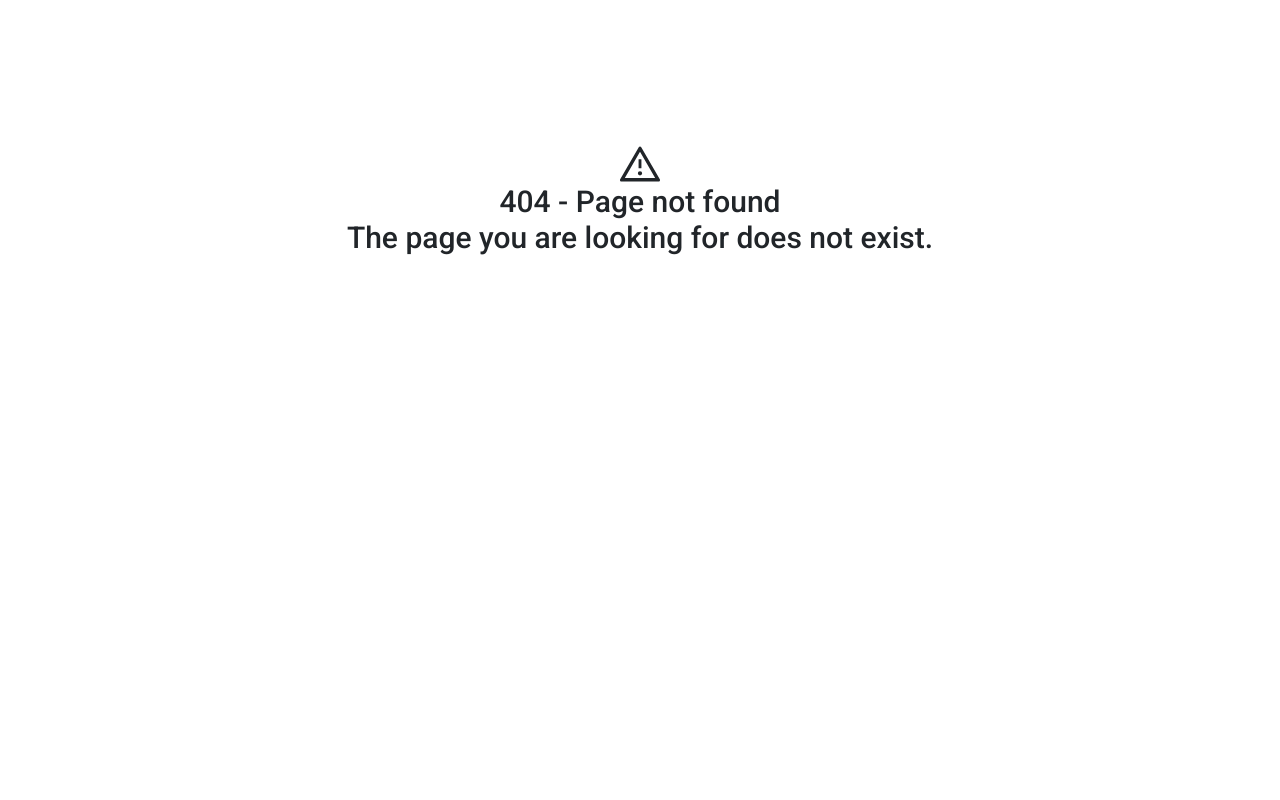
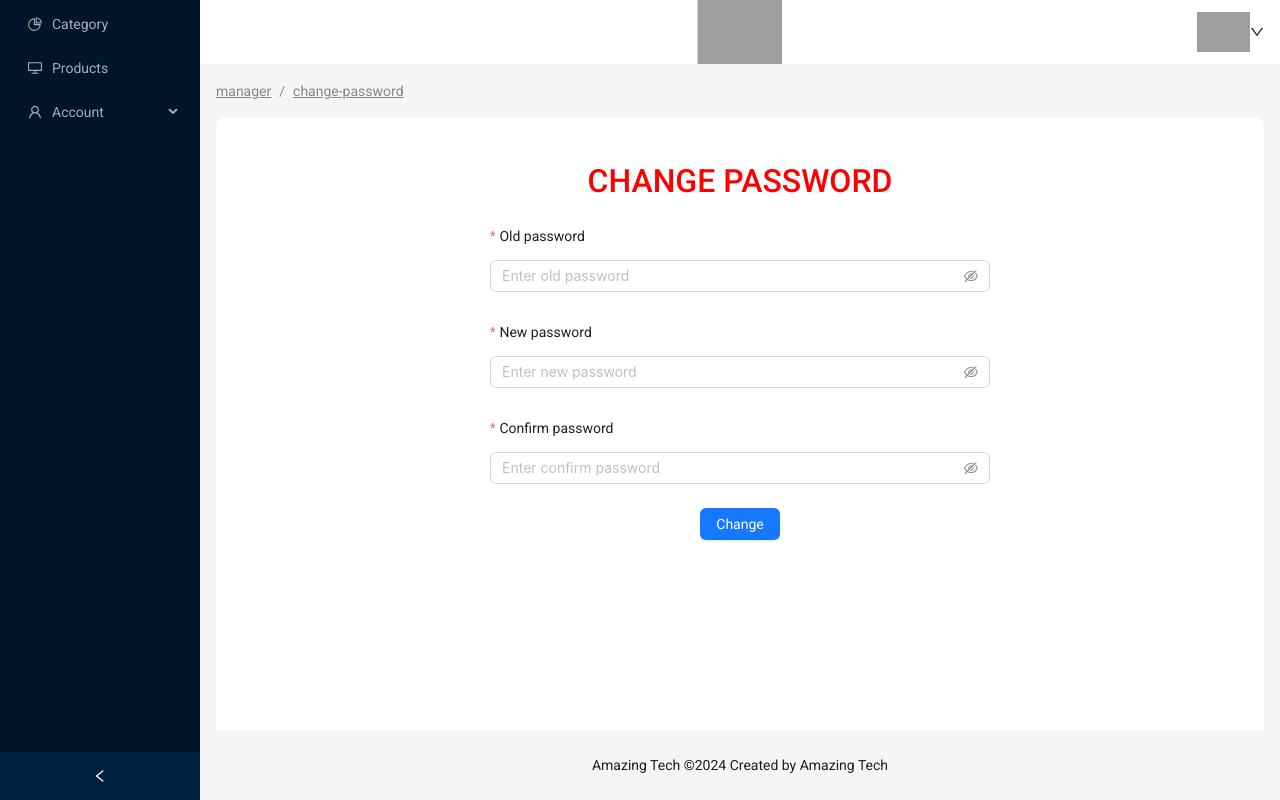
Before and after one commit to totrieuvy/smartphone, a React (Vite) app: page /manager/change-password in a window 1280 px wide. Before the commit this address had no page. Built offline with nearby package versions, Linux system fonts and the light colour scheme; grey boxes are pictures that could not be loaded; the HTML template or start-up script is replaced by a standard one.

Commit message:
done change password

```diff
--- /dev/null
+++ b/src/pages/manager/change-password/index.jsx
@@ -0,0 +1,98 @@
+import { useForm } from "antd/es/form/Form";
+import "./index.scss";
+import { Button, Form, Input } from "antd";
+import { useEffect, useState } from "react";
+import { toast } from "react-toastify";
+import axios from "axios";
+import { useNavigate } from "react-router-dom";
+
+function ChangePassword() {
+  const [form] = useForm();
+  const [oldPassword, setOldPassword] = useState("");
+  const [id, setId] = useState("");
+  const navigate = useNavigate();
+
+  useEffect(() => {
+    const account = localStorage?.getItem("account");
+    const json = JSON.parse(account);
+    const oldPassword = json?.user?.password;
+    setOldPassword(oldPassword);
+    setId(json?.user?.id);
+  }, []);
+
+  const handleFinish = async (values) => {
+    try {
+      if (values.newPassword !== values.confirmNewPassword) {
+        toast.error("Confirm passsword incorrect!");
+      } else if (values.oldPassword !== oldPassword) {
+        toast.error("Old passsword incorrect!");
+      } else {
+        await axios.put(`https://6692a166346eeafcf46da14d.mockapi.io/account/${id}`, {
+          password: values.newPassword,
+        });
+        form.resetFields();
+        localStorage.removeItem("account");
+        setTimeout(() => navigate("/login"), 1000);
+        toast.success("Change password successfully. Please login again");
+      }
+    } catch (error) {
+      console.log(error);
+    }
+  };
+  return (
+    <div className="ChangePassword">
+      <div className="ChangePassword__title">
+        <h2>Change password</h2>
+      </div>
+      <div className="ChangePassword__content">
+        <Form form={form} labelCol={{ span: 24 }} onFinish={handleFinish}>
+          <Form.Item
+            name="oldPassword"
+            label="Old password"
+            rules={[
+              {
+                required: true,
+                message: "Old password cannot null!!!",
+              },
+            ]}
+          >
+            <Input.Password placeholder="Enter old password" />
+          </Form.Item>
+          <Form.Item
+            name="newPassword"
+            label="New password"
+            rules={[
+              {
+                required: true,
+                message: "New password cannot null!!!",
+              },
+            ]}
+          >
+            <Input.Password placeholder="Enter new password" />
+          </Form.Item>
+          <Form.Item
+            name="confirmNewPassword"
+            label="Confirm password"
+            rules={[
+              {
+                required: true,
+                message: "Confirm password cannot null!!!",
+              },
+            ]}
+          >
+            <Input.Password placeholder="Enter confirm password" />
+          </Form.Item>
+          <Form.Item>
+            <div className="ChangePassword__buttonWrapper">
+              <Button type="primary" className="ChangePassword__buttonWrapper" htmlType="submit">
+                Change
+              </Button>
+            </div>
+          </Form.Item>
+        </Form>
+      </div>
+    </div>
+  );
+}
+
+export default ChangePassword;
--- /dev/null
+++ b/src/pages/manager/change-password/index.scss
@@ -0,0 +1,30 @@
+.ChangePassword {
+  &__title {
+    text-transform: uppercase;
+    color: red;
+    display: flex;
+    justify-content: center;
+    margin: 20px 0px;
+
+    h2 {
+      margin: 0;
+    }
+  }
+
+  &__content {
+    margin: 0 auto;
+    width: 50%;
+  }
+
+  &__buttonWrapper {
+    display: flex;
+    justify-content: center;
+  }
+
+  @media (max-width: 768px) {
+    &__content {
+      margin: 0 auto;
+      width: 100%;
+    }
+  }
+}
--- a/src/pages/manager/product/Product.jsx
+++ b/src/pages/manager/product/Product.jsx
@@ -17,7 +17,7 @@ function Product() {
   const [form] = useForm();
   const [loading, setLoading] = useState(false);
   const [id, setId] = useState("");
-  const [selectedProduct, setSelectedProduct] = useState(null); // To store the selected product for details view
+  const [selectedProduct, setSelectedProduct] = useState(null);
 
   const fetchProducts = async () => {
     try {
@@ -115,8 +115,8 @@ function Product() {
           <UnorderedListOutlined
             style={{ cursor: "pointer" }}
             onClick={() => {
-              setSelectedProduct(record); // Set the selected product for the detail modal
-              setDetailOpen(true); // Open the detail modal
+              setSelectedProduct(record);
+              setDetailOpen(true);
             }}
           />
         </div>
@@ -147,13 +147,10 @@ function Product() {
     try {
       const finalValues = Object.keys(values).reduce((acc, key) => {
         if (key === "status" && !id) {
-          // Nếu là POST (không có id), mặc định status là true
           acc[key] = values[key] !== undefined ? values[key] : true;
         } else if (typeof values[key] === "boolean") {
-          // Nếu là boolean, mặc định là false
           acc[key] = values[key] !== undefined ? values[key] : false;
         } else {
-          // Các giá trị khác mặc định là null nếu không có giá trị
           acc[key] = values[key] !== undefined && values[key] !== "" ? values[key] : null;
         }
         return acc;
@@ -467,7 +464,6 @@ function Product() {
         </Form>
       </Modal>
 
-      {/* Modal for product details */}
       <Modal visible={detailOpen} title="Product Details" onCancel={() => setDetailOpen(false)} footer={null}>
         {renderProductDetails()}
       </Modal>
```
Also changed, not shown: src/App.jsx (+7 -6 lines).
